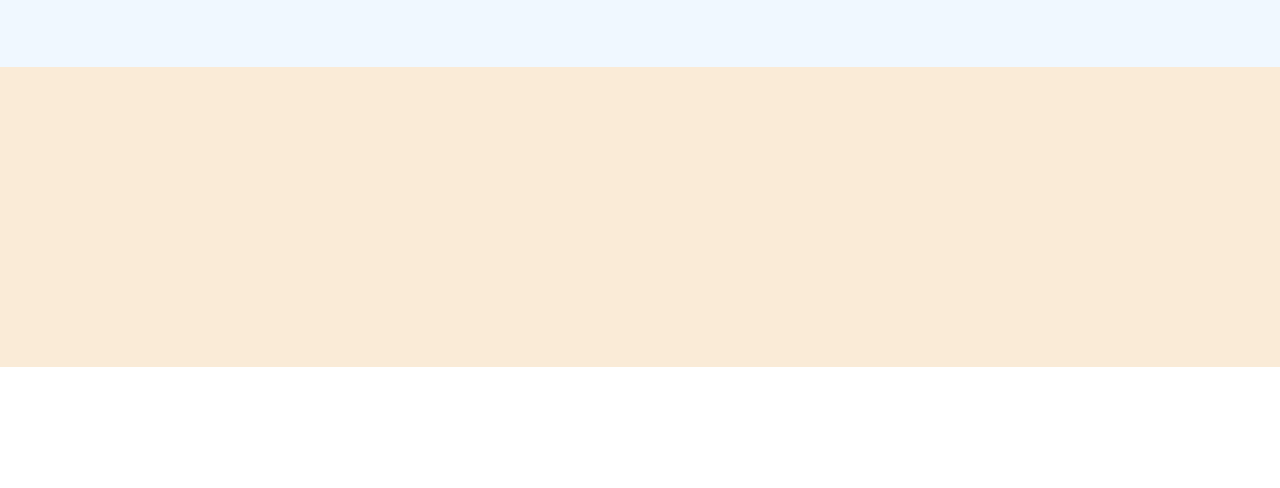
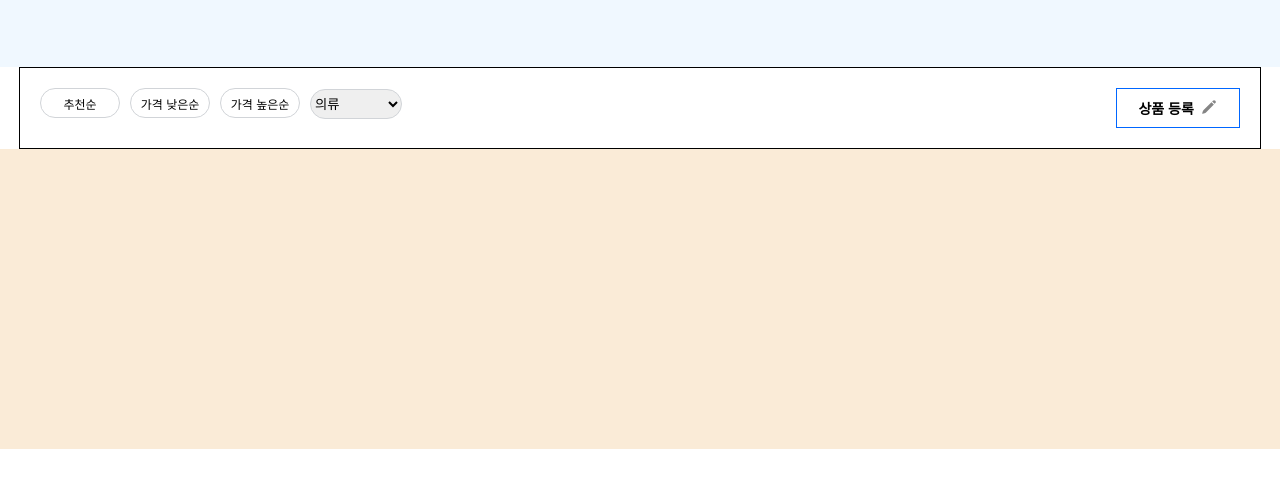
Before and after one commit to ujeans/shoppingmall_frontend, a React (Create React App) app in the folder shoppingmall/: page /products in a window 1280 px wide. Before the commit this address had no page. Shown: the top 488 px of the page. Built offline with nearby package versions, Linux system fonts and the light colour scheme.

Commit message:
design ( feature / meeyoung /  #12) : 쇼핑몰 물품 리스트 페이지  filter UI 디자인

```diff
--- a/shoppingmall/src/App.js
+++ b/shoppingmall/src/App.js
@@ -6,6 +6,7 @@ import { Route, Routes } from "react-router-dom";
 import AppLayout from "./components/commom/AppLayout";
 // pages
 import MyPage from "./pages/myPage/MyPage";
+import ProductListPage from "./pages/productPage/ProductListPage";
 
 function App() {
   return (
@@ -14,6 +15,7 @@ function App() {
       <AppLayout>
         <Routes>
           <Route path="/settings" element={<MyPage />} />
+          <Route path="/products" element={<ProductListPage/>}/>
         </Routes>
       </AppLayout>
     </ThemeProvider>
--- /dev/null
+++ b/shoppingmall/src/pages/productPage/ProductListPage.js
@@ -0,0 +1,113 @@
+import React from 'react';
+import styled from 'styled-components';
+
+const ProductListPage = () => {
+    return (
+        <ProductListPageWrapper>
+            <ProductListFilterWrapper>
+                <LeftWrapper>
+                    <button>추천순</button>
+                    <button>가격 낮은순</button>
+                    <button>가격 높은순</button>
+                    <Selector name="category">
+                        <option value="">의류</option>
+                        <option value="">가전</option>
+                        <option value="">디지털</option>
+                    </Selector>
+                </LeftWrapper>
+                <RightWrapper>
+                    <button>상품 등록 &nbsp;
+                        <svg width="14" height="14" viewBox="0 0 18 18" fill="none" xmlns="http://www.w3.org/2000/svg">
+                            <path d="M17.1092 0.890819C16.6989 0.480662 16.1426 0.250244 15.5625 0.250244C14.9824 0.250244 14.4261 0.480662 14.0158 0.890819L13.0517 1.85499L16.145 4.94832L17.1092 3.98415C17.5193 3.57393 17.7497 3.01758 17.7497 2.43749C17.7497 1.85739 17.5193 1.30104 17.1092 0.890819ZM15.2608 5.83249L12.1675 2.73915L2.0425 12.8642C1.52821 13.3782 1.15015 14.0123 0.942499 14.7092L0.275832 16.9467C0.243645 17.0546 0.241245 17.1693 0.268884 17.2785C0.296524 17.3877 0.353175 17.4875 0.432845 17.5671C0.512514 17.6468 0.612238 17.7035 0.721464 17.7311C0.830691 17.7587 0.945358 17.7563 1.05333 17.7242L3.29083 17.0575C3.98769 16.8498 4.6218 16.4718 5.13583 15.9575L15.2608 5.83249Z" fill="#858585"/>
+                        </svg>
+                    </button>
+               </RightWrapper>
+
+            </ProductListFilterWrapper>
+            <div></div>
+            <div></div>
+
+
+
+
+
+
+
+
+
+        </ProductListPageWrapper>
+    );
+};
+
+export default ProductListPage;
+
+const ProductListPageWrapper = styled.div`
+    width: 100%;
+    max-width: 1200px; /* 최대 너비 설정 */
+    margin: 0 auto; /* 가운데 정렬 */
+    padding: 20px; /* 내부 여백 추가 */
+    border: 1px solid black;
+`;
+
+const ProductListFilterWrapper = styled.div`
+    display: flex;
+    justify-content: space-between;
+`;
+
+
+const LeftWrapper  = styled.div`
+    > button {
+        margin-right: 10px;
+        width: 80px;
+        height: 30px;
+        border: 1px solid #D1D4D8;
+        border-radius: 15px;
+        font-size: 12px;
+        background-color: #FFFFFF;
+        &:hover {
+            background-color: #F4F4F4;
+            border: 1px solid #D1D4D8;
+        }
+        &:active {
+            background-color: #EB4646E5;
+            color: #FFFFFF;
+        }
+    }
+`;
+
+
+const Selector = styled.select`
+    width: 92px;
+    height: 30px;
+    border: 1px solid #D1D4D8;
+    border-radius: 15px;
+
+
+
+`;
+
+const RightWrapper = styled.div`
+
+    > button {
+        width: 124px;
+        height: 40px;
+        border: 1px solid #0066FF;
+        font-size: 14px;
+        font-weight: 600;
+        line-height: 16.94px;
+        padding-right: 5px;
+        background-color: #FFFFFF;
+
+
+        > svg {
+            margin-right: 3px;
+            line-height: 16.94px;
+            margin-top: 2px;
+        }
+    }
+
+
+
+
+
+`;
```
